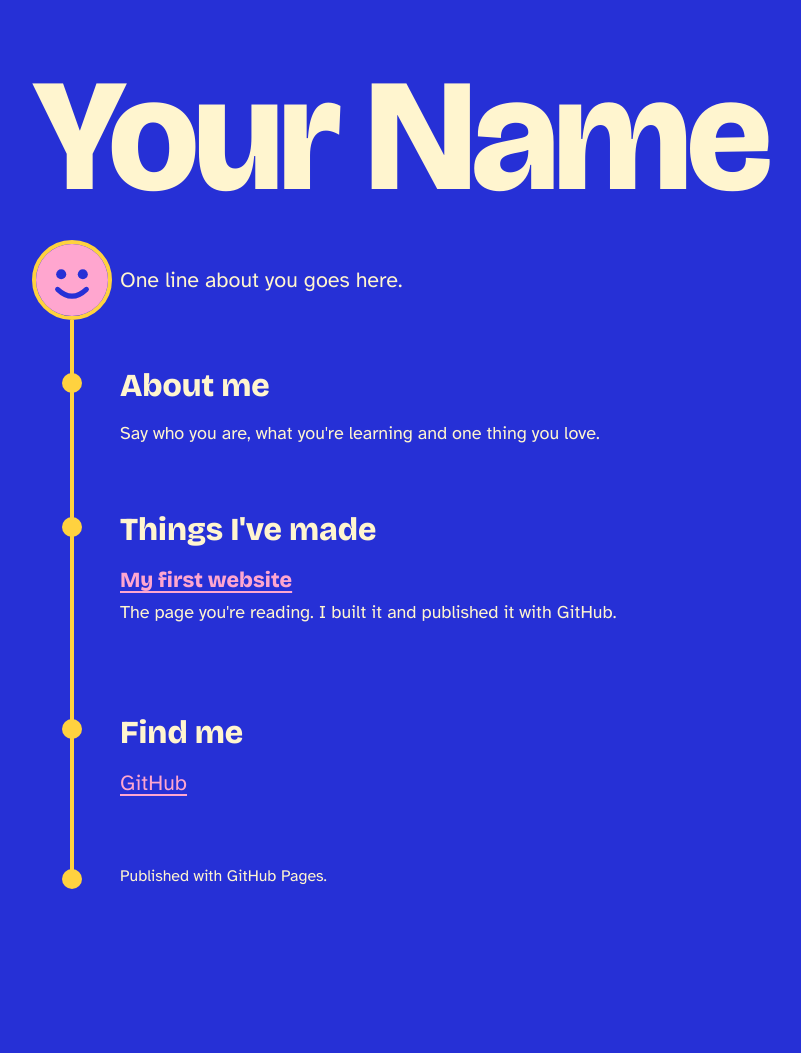
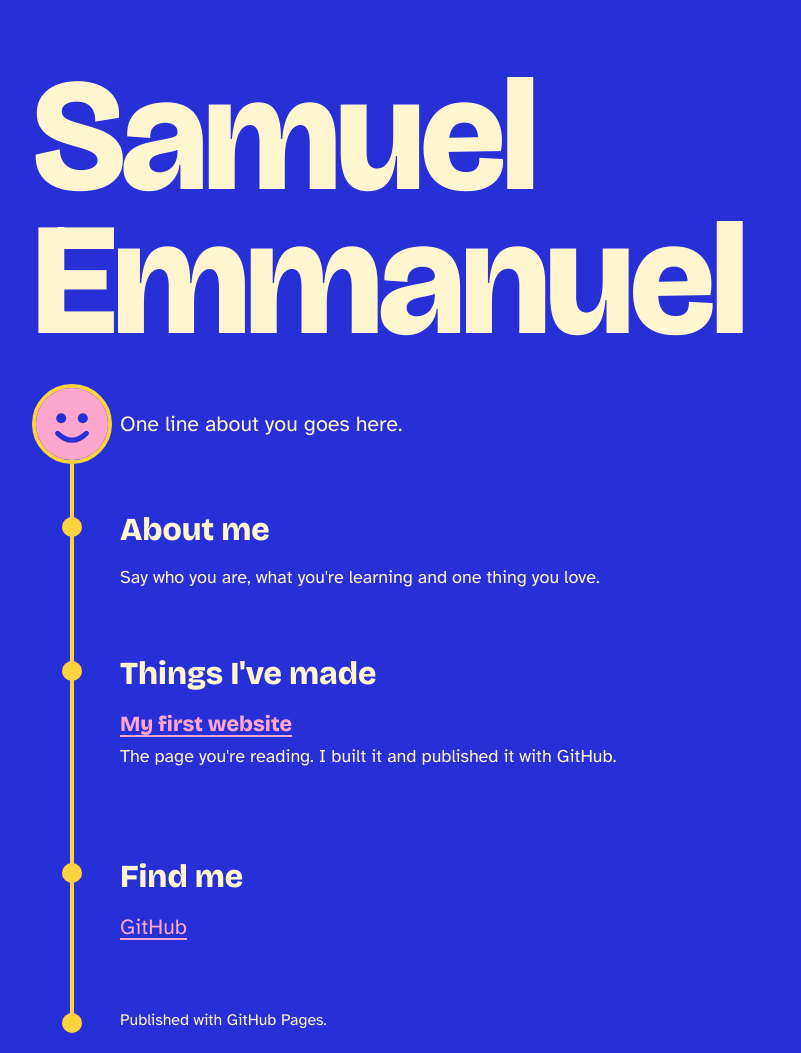
Before and after one commit to sammy-nug/sammy-nug.github.io, a plain HTML site: page index.html in a window 1280 px wide. Shown: the whole page, without its empty margins (128-929 px from the left). Before the commit the page ends 970 px from the top, so only its background shows below. Drawn offline with nearby package versions, Linux system fonts and the light colour scheme.

Commit message:
Update header with name 'Samuel Emmanuel'

```diff
--- a/index.html
+++ b/index.html
@@ -16,7 +16,7 @@
   <div class="history">
     <header>
       <!-- TODO 1: put your name here too. -->
-      <h1>Your Name</h1>
+      <h1>Samuel Emmanuel</h1>
 
       <div class="intro">
         <!-- TODO 4: add a photo to this folder, then change me.svg to its exact file name. -->
```
